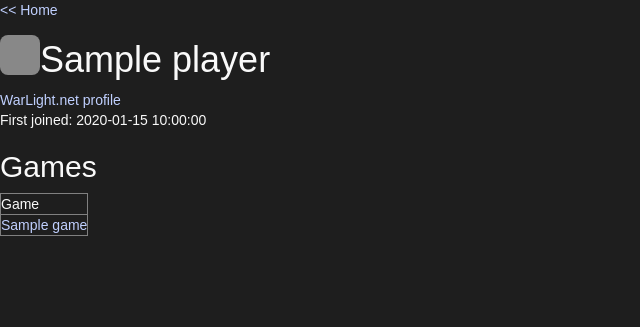
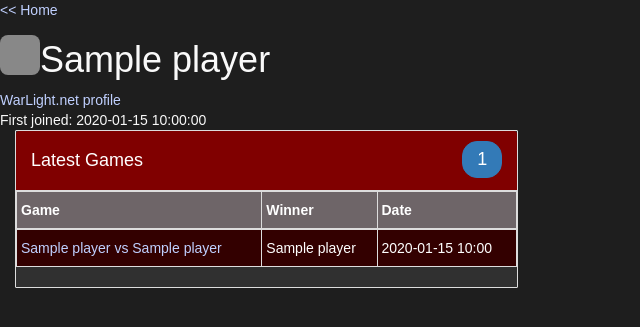
Before and after one commit to Deadman1/RTLadder, a Python web app: template RTLadder/templates/viewplayer.html in a window 1280 px wide. Shown: the top 327 px of the page, without its empty margins (0-640 px from the left). Run offline with Jinja, Linux system fonts and the light colour scheme; the template is opened without the code that fills it: most values are stand-ins (such as "Sample title", 1, 10 or a date in 2020); some libraries are stand-ins or nearby versions; some web fonts are replaced.

Commit message:
Updated Player page 	- New layout for table displaying win/loss 	- Added red/green to indicate win/loss

```diff
--- a/RTLadder/templates/renderallplayers.html
+++ b/RTLadder/templates/renderallplayers.html
@@ -23,7 +23,7 @@
 		                <tr>
 		                    <td>{{ container.playerRankOrBlank(player.key.id())  }}</td>
 		                    <td>
-		                        <a href="/player/{{player.key.id()}}">{{player.name|escape}}</a>
+		                        <a href="/player/playerId={{player.key.id()}}&&lotId={{container.lot.key.id()}}">{{player.name|escape}}</a>
 		                    </td>
 		                    <td>{{ container.lot.playerRating.get(player.key.id(), 0)|int }}</td>
 		                </tr>
--- a/RTLadder/templates/renderlot.html
+++ b/RTLadder/templates/renderlot.html
@@ -22,7 +22,7 @@
 		                <tr>
 		                    <td>{{ container.playerRankOrBlank(player.key.id())  }}</td>
 		                    <td>
-		                        <a href="/player/{{player.key.id()}}">{{player.name|escape}}</a>
+		                        <a href="/player/playerId={{player.key.id()}}&&lotId={{container.lot.key.id()}}">{{player.name|escape}}</a>
 		                    </td>
 		                    <td>{{ container.lot.playerRating.get(player.key.id(), 0)|int }}</td>
 		                </tr>
--- a/RTLadder/templates/viewplayer.html
+++ b/RTLadder/templates/viewplayer.html
@@ -20,22 +20,59 @@
 <a href="http://warlight.net/Profile?p={{player.inviteToken}}">WarLight.net profile</a><br />
 First joined: {{player.created}}<br />
 
-<h2>Games</h2>
-
-<table border="1" cellspacing="0">
+<div class="col-xs-12 col-sm-6 col-lg-5">
+              <div class="panel panel-default">
+                <div class="panel-heading">
+                  <ul class="pagination pagination-lg pager pull-right" id="myPager"></ul>
+                  <h4>Latest Games</h4>
+                </div>
+                <div class="panel-body latest-games">
+                  <div class="list-group">
+			            <table class="table table-bordered">
 			                <thead>
 			                    <tr>
-            <td>Game</td>
+			                        <td><b>Game</b></td>
+			                        <td><b>Winner</b></td>
+			                        <td><b>Date</b></td>
 			                    </tr>
 			                </thead>
-    {%for game in games%}
-
+							<tbody id="myTable">
+							{%for game in games|sort(attribute='dateCreated', reverse=True)%}
+								{%if game.winner is none%}
 					                <tr>
-        <td><a href="http://warlight.net/MultiPlayer?GameID={{game.wlnetGameID}}">{{game.name}}</a></td>
+					                    <td>
+					                        <a href="http://warlight.net/MultiPlayer?GameID={{ game.wlnetGameID}}">{{ container.players[game.players[0]].name|escape }} vs {{ container.players[game.players[1]].name|escape }}</a>
+					                    </td>
+					                    <td>
+					                    </td>
+					                    <td>
+					                    	{{ game.dateCreated.strftime('%Y-%m-%d %H:%M') }}
+					                    </td>
 					                </tr>
-
+			                	{%endif%}
 			                {%endfor%}
+			                {%for game in games|sort(attribute='dateCreated', reverse=True)%}
+			                	{%if game.winner is not none%}
+				                	<tr {%if player.key.id() == game.winner %} style="background-color: #053805" {% else %} style="background-color: #300" {%endif%}>
+				                    <td>
+				                        <a href="http://warlight.net/MultiPlayer?GameID={{ game.wlnetGameID}}">{{ container.players[game.players[0]].name|escape }} vs {{ container.players[game.players[1]].name|escape }}</a>
+				                    </td>
+				                    <td>
+				                        {{ container.players[game.winner].name|escape }}
+				                    </td>
+				                    <td>
+				                    	{{ game.dateCreated.strftime('%Y-%m-%d %H:%M') }}
+				                    </td>
+				                	</tr>
+			                	{%endif%}
+			                {%endfor%}
+							</tbody>
 			            </table>
-
+                  </div>
+                </div>
+                <!--/panel-body-->
+              </div>
+              <!--/panel-->
+            </div>
 
 {%endblock%}
--- a/RTLadder/urls.py
+++ b/RTLadder/urls.py
@@ -24,7 +24,7 @@
     ('/setup', SetupPage),
     ('/join/(\d+)', JoinPage),
     ('/leave/(\d+)', LeavePage),
-    ('/player/(\d+)', PlayerPage),
+    ('/player/playerId=(\d+)&&lotId=(\d+)', PlayerPage),
     ('/cron', CronPage),
     ('/test/(\d+)', TestPage),
     ('/addlot', AddLotPage),
--- a/RTLadder/viewplayer.py
+++ b/RTLadder/viewplayer.py
@@ -1,11 +1,13 @@
 from main import BaseHandler, get_template
 from games import Game
 from players import Player
+import lot
 
 
 class PlayerPage(BaseHandler):
-    def get(self, playerID):
+    def get(self, playerID, lotID):
         playerID = long(playerID)
         p = Player.get_by_id(playerID)
         games = Game.query(Game.players == playerID)
-        self.response.write(get_template('viewplayer.html').render({'player': p, 'games': games}))
+        container = lot.getLot(lotID)
+        self.response.write(get_template('viewplayer.html').render({'player': p, 'games': games, 'container':container}))
```
Lines whose indentation alone changed are shown as unchanged.
